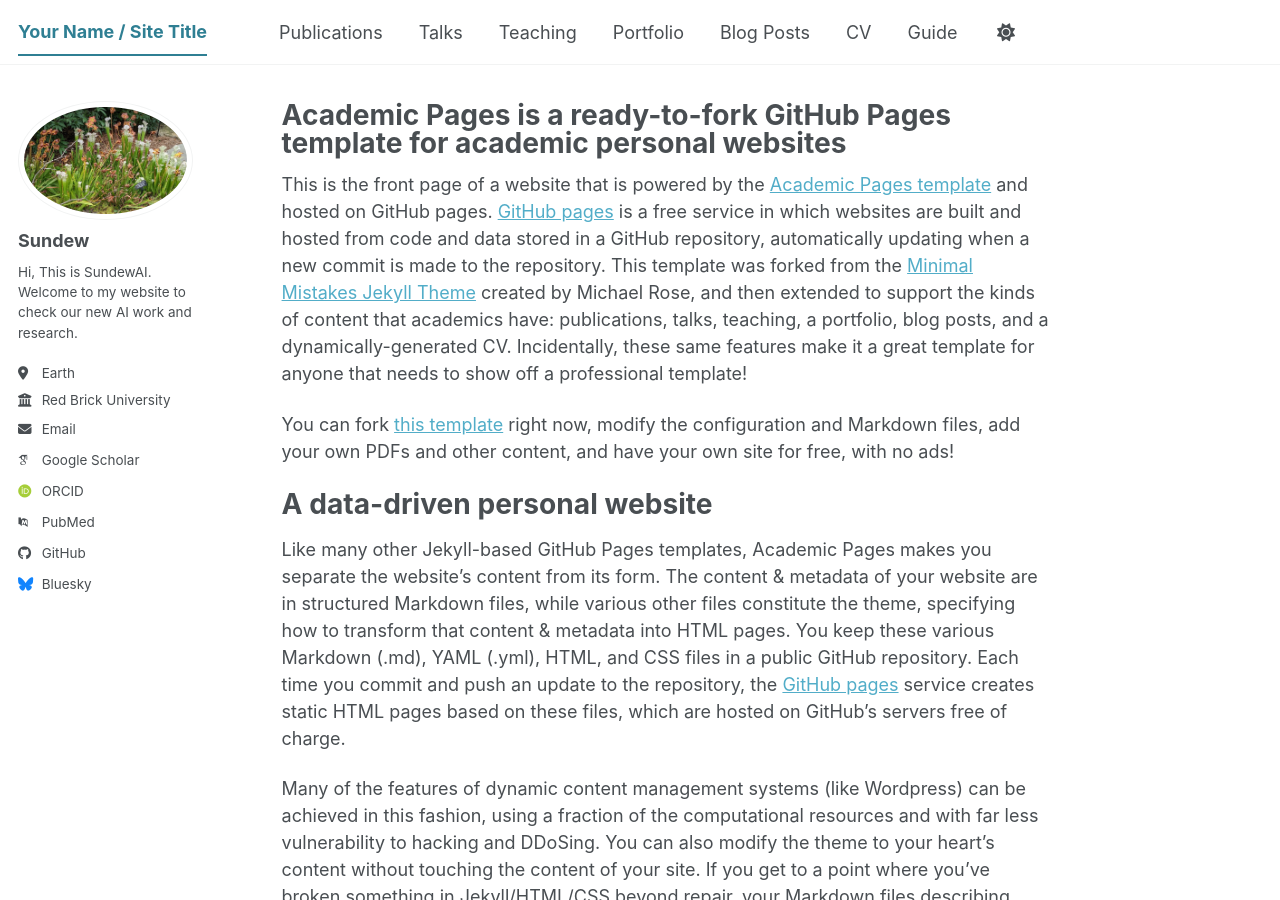
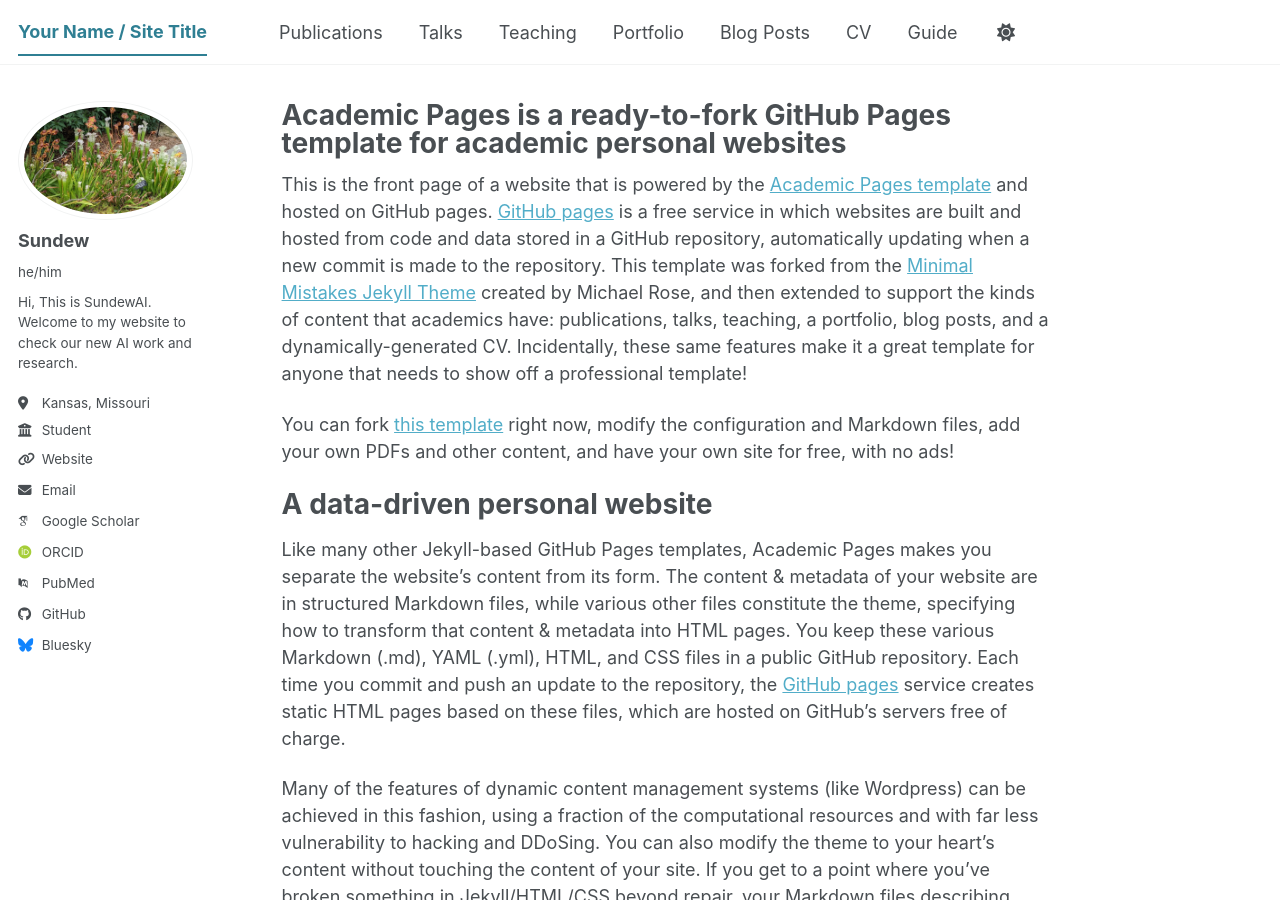
Before and after one commit to SundewAI/SundewAi.github.io, a Jekyll site: the page built from _pages/about.md, in a window 1280 px wide and 900 px high. Built offline with Jekyll 4.4.1, drawn with Linux system fonts in a browser that asks for light colours; some web fonts are replaced; a script bundle is joined from its source files by our own code; library files that are not in the unit come from our copies.

Commit message:
Update _config.yml

```diff
--- a/_config.yml
+++ b/_config.yml
@@ -25,12 +25,12 @@
   # Biographic information
   avatar           : "profile1.jpg"
   name             : "Sundew"
-  pronouns         : # example: "she/her"
+  pronouns         : "he/him"
   bio              : "Hi, This is SundewAI. Welcome to my website to check our new AI work and research."
-  location         : "Earth"
-  employer         : "Red Brick University"
-  uri              : # URL
-  email            : "none@example.org"
+  location         : "Kansas, Missouri"
+  employer         : "Student"
+  uri              : "SundewAI.github.io" #hi guys today were gonna be watching sundew videos and like....
+  email            : "William.vwva.li@gmail.com"
 
   # Academic websites
   academia         : # URL
```
